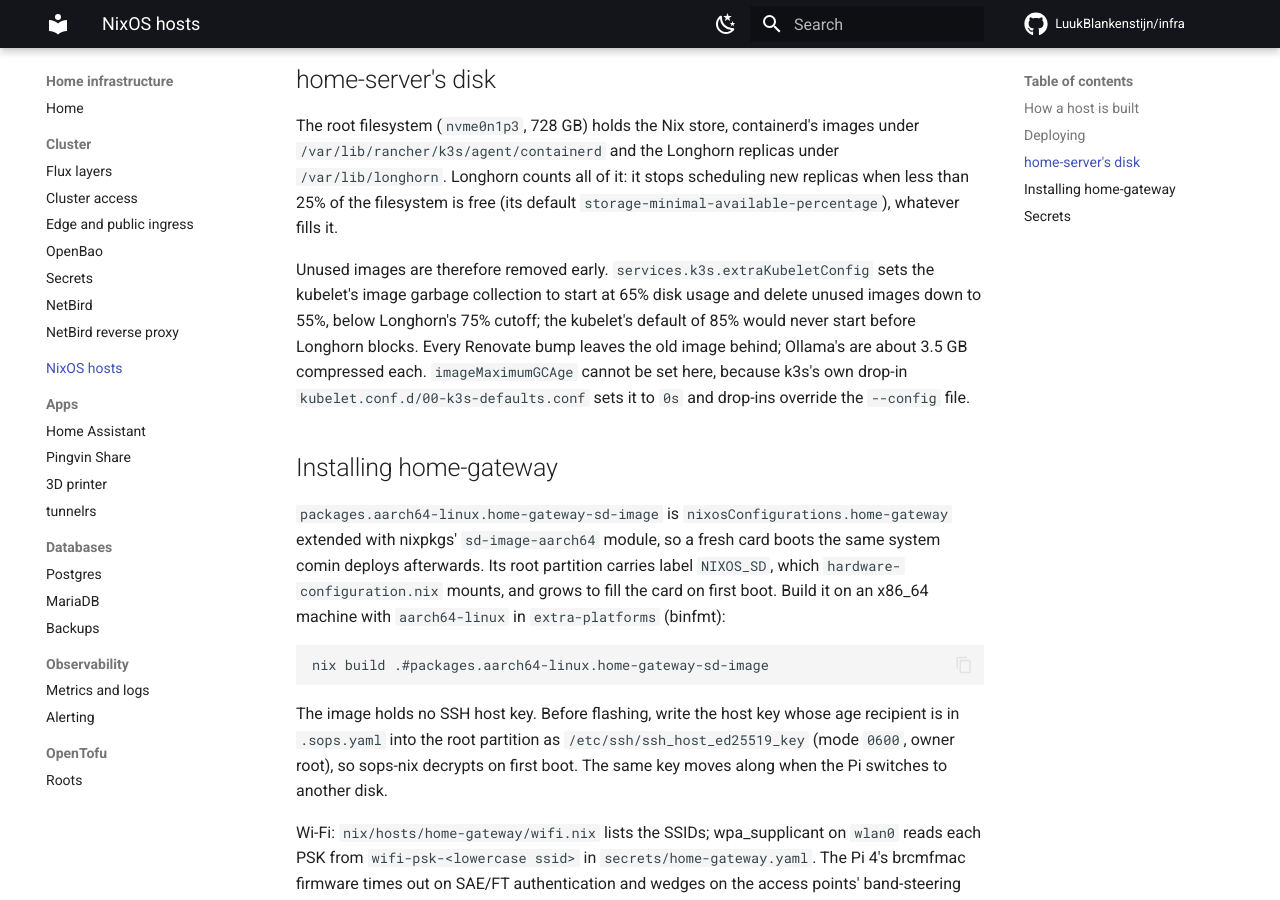
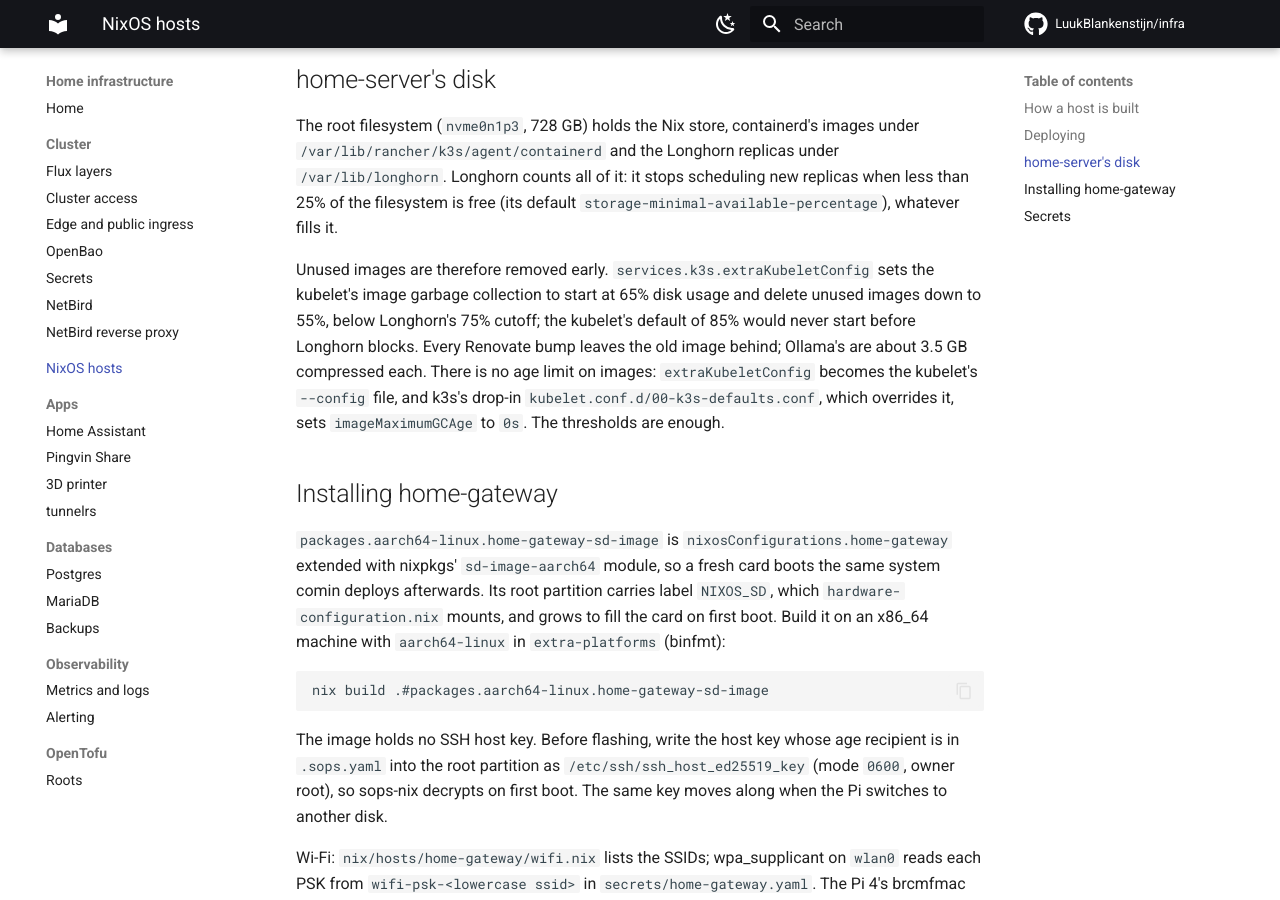
Before and after one commit to LuukBlankenstijn/infra, an MkDocs documentation site: the page built from docs/hosts.md, in a window 1280 px wide and 900 px high, scrolled down 1554 px. Built offline with MkDocs 1.6.1 and Material for MkDocs 9.7.7, drawn with Linux system fonts in a browser that asks for light colours; comment, search, counter and statistics services are not loaded.

Commit message:
docs: home-server image GC age limit

```diff
--- a/docs/hosts.md
+++ b/docs/hosts.md
@@ -67,9 +67,9 @@ sets the kubelet's image garbage collection to start at 65% disk usage and
 delete unused images down to 55%, below Longhorn's 75% cutoff; the kubelet's
 default of 85% would never start before Longhorn blocks. Every Renovate bump
 leaves the old image behind; Ollama's are about 3.5 GB compressed each.
-`imageMaximumGCAge` cannot be set here, because k3s's own drop-in
-`kubelet.conf.d/00-k3s-defaults.conf` sets it to `0s` and drop-ins override the
-`--config` file.
+There is no age limit on images: `extraKubeletConfig` becomes the kubelet's
+`--config` file, and k3s's drop-in `kubelet.conf.d/00-k3s-defaults.conf`, which
+overrides it, sets `imageMaximumGCAge` to `0s`. The thresholds are enough.
 
 ## Installing home-gateway
 
```
